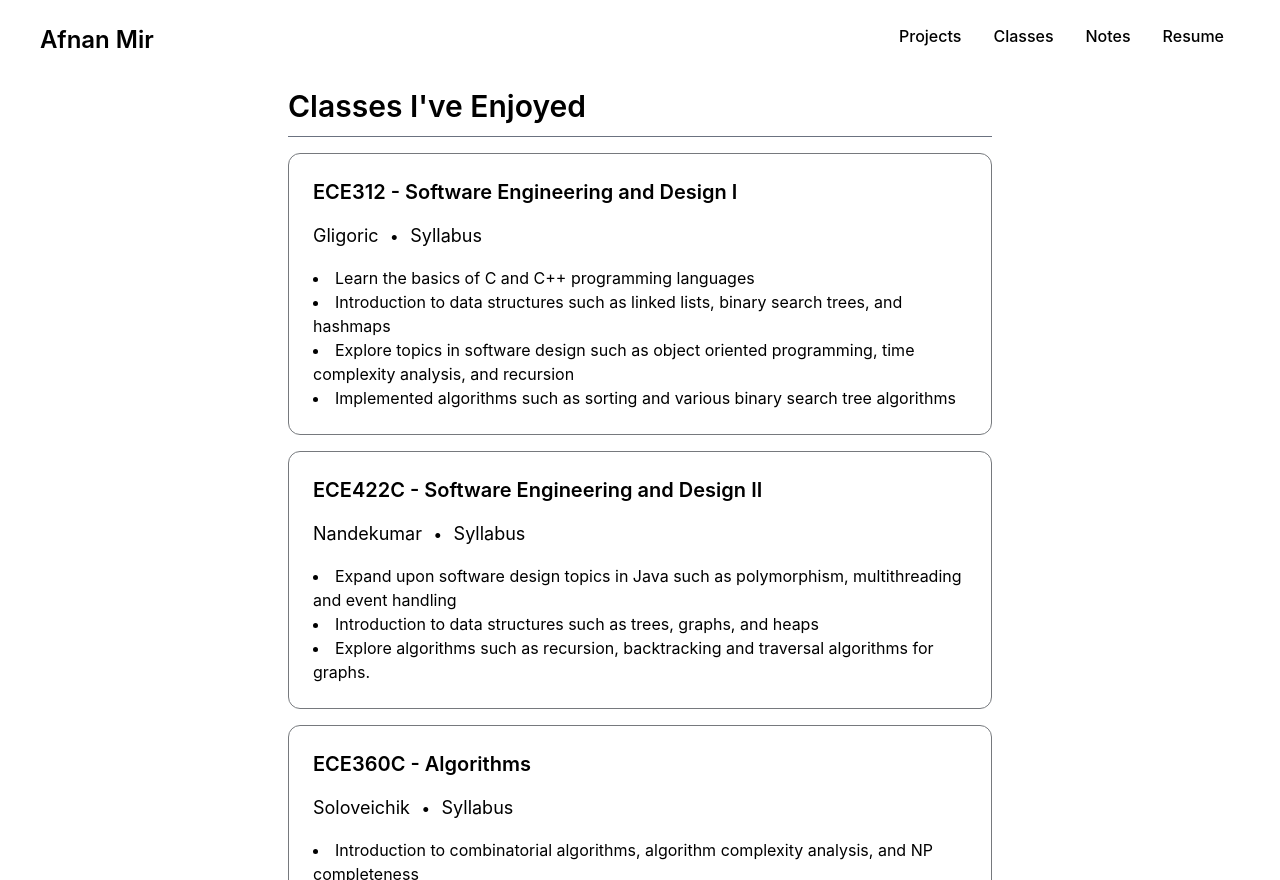
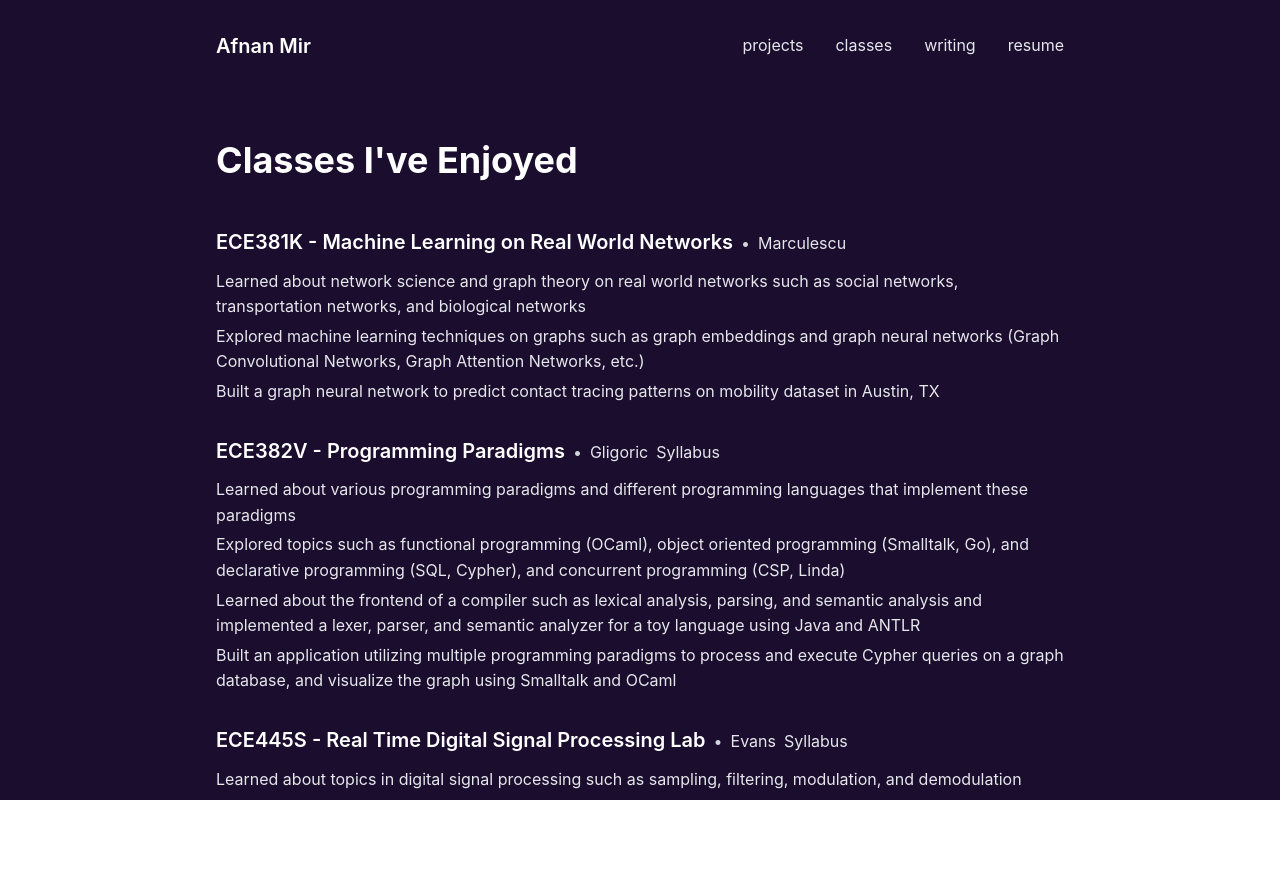
Before and after one commit to afnanmmir/afnanmmir.github.io, a Next.js app: page /classes in a window 1280 px wide. After the commit the page ends 800 px from the top, so only its background shows below. Built offline with nearby package versions, Linux system fonts and the light colour scheme.

Commit message:
redesign page

```diff
--- a/src/components/Classes/index.js
+++ b/src/components/Classes/index.js
@@ -1,23 +1,39 @@
-import { Detail, TableElement, SectionContainer, SectionTitle, PageTitle, ClassCard} from '../Utils/Utils'
 import { NavBar } from '../NavBar/NavBar'
 import { ClassInfo } from '../../data/ClassInfo'
+import Link from 'next/link'
 
 export default function Classes(){
     return (
         <>
             <NavBar />
-            <Detail.Container>
-                <Detail.ContentContainer>
-                    <div className="space-y-4">
-                        <PageTitle title="Classes I've Enjoyed" />
-                        {ClassInfo.map((course, index) => (
-                            <div className="" key={index}>
-                                <ClassCard course={course} />
+            <div className="max-w-4xl mx-auto px-6 py-12">
+                <h1 className="text-4xl font-bold text-white mb-12">Classes I've Enjoyed</h1>
+                <div className="space-y-8">
+                    {ClassInfo.slice().reverse().map((course, index) => (
+                        <div key={index} className="space-y-3">
+                            <div className="flex items-baseline">
+                                <h2 className="text-xl font-semibold text-white">{course.title}</h2>
+                                <span className="mx-2 text-gray-300">•</span>
+                                <span className="text-gray-200">{course.professor}</span>
+                                {course.link && (
+                                    <Link href={course.link}>
+                                        <a className="ml-2 text-gray-200 hover:text-purple-400 transition-colors">
+                                            Syllabus
+                                        </a>
+                                    </Link>
+                                )}
                             </div>
-                        ))}
-                    </div>
-                </Detail.ContentContainer>
-            </Detail.Container>
+                            <ul className="space-y-1">
+                                {course.description.map((desc, descIndex) => (
+                                    <li key={descIndex} className="text-gray-200">
+                                        {desc}
+                                    </li>
+                                ))}
+                            </ul>
+                        </div>
+                    ))}
+                </div>
+            </div>
         </>
     )
 }
--- a/src/components/NavBar/NavBar.js
+++ b/src/components/NavBar/NavBar.js
@@ -1,38 +1,33 @@
 import Link from "next/link";
-import { useTheme } from "next-themes";
-import Image from "next/image";
 
 export function NavBar(){
-    const { theme, setTheme } = useTheme();
     return (
-        <nav className="flex items-start justify-between flex-wrap p-6">
-            <div className="flex items-center flex-shrink-0 ml-0 md:ml-4 mr-6">
+        <nav className="max-w-4xl mx-auto px-6 py-8">
+            <div className="flex items-center justify-between">
                 <Link href="/">
-                    <a className="inline-block text-primary text-xl md:text-2xl font-semibold">
+                    <a className="text-xl font-semibold text-white hover:text-purple-400 transition-colors">
                         Afnan Mir
                     </a>
                 </Link>
-            </div>
-            <div className="flex items-center w-auto">
-                <div className="text-sm md:text-base font-normal md:font-medium md:flex-grow">
+                <div className="flex space-x-8">
                     <Link href="/projects">
-                        <a className="inline-block mr-4 md:mr-8 text-primary">
-                            Projects
+                        <a className="text-gray-200 hover:text-purple-400 transition-colors">
+                            projects
                         </a>
                     </Link>
                     <Link href="/classes">
-                        <a className="inline-block mr-4 md:mr-8 text-primary">
-                            Classes
+                        <a className="text-gray-200 hover:text-purple-400 transition-colors">
+                            classes
                         </a>
                     </Link>
                     <Link href="/AfnansNotes">
-                        <a className="inline-block mr-4 md:mr-8 text-primary">
-                            Notes
+                        <a className="text-gray-200 hover:text-purple-400 transition-colors">
+                            writing
                         </a>
                     </Link>
                     <Link href="/static/pdfs/AfnanMir_ResumeFall2023.pdf">
-                        <a className="inline-block mr-4 md:mr-8 text-primary">
-                            Resume
+                        <a className="text-gray-200 hover:text-purple-400 transition-colors">
+                            resume
                         </a>
                     </Link>
                 </div>
--- a/src/components/Projects/index.js
+++ b/src/components/Projects/index.js
@@ -1,26 +1,40 @@
-import { Detail, TableElement, SectionContainer, SectionTitle, PageTitle, ProjectCard } from '../Utils/Utils'
 import { NavBar } from '../NavBar/NavBar'
 import { ProjectData } from '../../data/ProjectInfo'
+import Link from 'next/link'
 
 export default function Projects(){
     return (
         <>
             <NavBar />
-            <Detail.Container>
-                <Detail.ContentContainer>
-                    <div className="space-y-4">
-                    <PageTitle title="Projects" />
-                    {ProjectData.map((proj, index) => (
-                        <div className="" key={index}>
-                            <SectionContainer>
-                                <ProjectCard project={proj} />
-                            </SectionContainer>
+            <div className="max-w-4xl mx-auto px-6 py-12">
+                <h1 className="text-4xl font-bold text-white mb-12">Projects</h1>
+                <div className="space-y-8">
+                    {ProjectData.map((project, index) => (
+                        <div key={index} className="space-y-3">
+                            <div className="flex items-baseline">
+                                <h2 className="text-xl font-semibold text-white">{project.title}</h2>
+                                {project.links && Object.entries(project.links).map(([key, value], linkIndex) => (
+                                    <Link key={linkIndex} href={value}>
+                                        <a className="ml-2 text-gray-200 hover:text-purple-400 transition-colors">
+                                            {key}
+                                        </a>
+                                    </Link>
+                                ))}
+                            </div>
+                            <p className="text-gray-200">{project.description}</p>
+                            {project.tools && (
+                                <div className="flex flex-wrap gap-2">
+                                    {project.tools.map((tool, toolIndex) => (
+                                        <span key={toolIndex} className="px-2 py-1 text-xs bg-purple-600 text-purple-100 rounded">
+                                            {tool}
+                                        </span>
+                                    ))}
+                                </div>
+                            )}
                         </div>
                     ))}
-                    </div>
-                </Detail.ContentContainer>
-            </Detail.Container>
+                </div>
+            </div>
         </>
-
     )
 }
--- a/src/data/HomeInfo.js
+++ b/src/data/HomeInfo.js
@@ -1,4 +1,9 @@
 const work = [
+    {
+        title: "Amazon Web Services",
+        date: "July 2024 - Present",
+        position: "Software Engineer"
+    },
     {
         title: "Amazon",
         date: "May 2023 - Aug 2023",
@@ -19,8 +24,8 @@ const work = [
 const organizations = [
     {
         title: "Longhorn Racing Solar",
-        date: "Oct 2020 - Present",
-        position: "Array Lead"
+        date: "Oct 2020 - May 2024",
+        position: "Power Generation Lead"
     }
 ]
 
@@ -32,7 +37,7 @@ const music = [
     },
     {
         playlistTitle: ".mov",
-        playlistDescription: "Movie soundtrack bangers",
+        playlistDescription: "Scores from Movies and TV Shows",
         src: "https://open.spotify.com/embed/playlist/5rDWM2q3LMAQ88ga61ulX1?utm_source=generator"
     }
 ]
--- a/src/styles/globals.css
+++ b/src/styles/globals.css
@@ -6,8 +6,15 @@ html,
 body {
   padding: 0;
   margin: 0;
-  font-family: -apple-system, BlinkMacSystemFont, Segoe UI, Roboto, Oxygen,
-    Ubuntu, Cantarell, Fira Sans, Droid Sans, Helvetica Neue, sans-serif;
+  font-family: -apple-system, BlinkMacSystemFont, 'Segoe UI', 'Roboto', 'Oxygen',
+    'Ubuntu', 'Cantarell', 'Fira Sans', 'Droid Sans', 'Helvetica Neue',
+    sans-serif;
+  line-height: 1.6;
+  color: #1a1a1a;
+  background-color: #ffffff;
+  height: 100%;
+  overflow-x: hidden;
+  overscroll-behavior: none;
 }
 
 a {
@@ -19,24 +26,111 @@ a {
   box-sizing: border-box;
 }
 
-@media (prefers-color-scheme: dark) {
-  html {
-    color-scheme: dark;
+/* Dark theme with purple-tinted background */
+html {
+  color-scheme: dark;
+}
+
+body {
+  color: #f8fafc;
+  background: #1a0d2e;
+}
+
+/* Purple-tinted background colors */
+:root {
+  --bg-primary: #1a0d2e;
+  --bg-secondary: #2d1b4e;
+  --bg-tertiary: #3d2a5e;
+  --text-primary: #f8fafc;
+  --text-secondary: #e2e8f0;
+  --text-muted: #cbd5e1;
+  --accent-purple: #8b5cf6;
+  --accent-purple-light: #a78bfa;
+}
+
+/* Smooth transitions for interactive elements */
+a, button {
+  transition: color 0.2s ease-in-out;
+}
+
+/* Remove default focus outlines and add custom ones */
+*:focus {
+  outline: none;
+}
+
+a:focus-visible,
+button:focus-visible {
+  outline: 2px solid var(--accent-purple);
+  outline-offset: 2px;
+}
+
+/* Custom utility classes for purple-tinted theme */
+.text-primary {
+  color: var(--text-primary);
+}
+
+.text-secondary {
+  color: var(--text-secondary);
+}
+
+.text-muted {
+  color: var(--text-muted);
+}
+
+.bg-primary {
+  background-color: var(--bg-primary);
+}
+
+.bg-secondary {
+  background-color: var(--bg-secondary);
+}
+
+.bg-tertiary {
+  background-color: var(--bg-tertiary);
+}
+
+.hover\:text-accent:hover {
+  color: var(--accent-purple);
+}
+
+/* Prevent overscrolling */
+#__next {
+  min-height: 100vh;
+  display: flex;
+  flex-direction: column;
+}
+
+/* Navigation bar specific styling */
+nav {
+  width: 100%;
+}
+
+/* Ensure navigation links stay on the right */
+nav .flex.space-x-8 {
+  margin-left: auto;
+}
+
+/* Ensure main content doesn't cause horizontal overflow */
+.max-w-4xl {
+  max-width: 56rem;
+  margin-left: auto;
+  margin-right: auto;
+  padding-left: 1.5rem;
+  padding-right: 1.5rem;
+}
+
+/* Prevent bounce scrolling on mobile */
+@media (max-width: 768px) {
+  body {
+    position: fixed;
+    overflow: hidden;
+    width: 100%;
+    height: 100%;
   }
-  body {
-    color: white;
-    background: black;
+
+  #__next {
+    height: 100vh;
+    overflow-y: auto;
+    -webkit-overflow-scrolling: touch;
   }
 }
-
-.landingSectionTitle::before {
-  content: '';
-  position: absolute;
-  left: 100%;
-  right: 0px;
-  top: 50%;
-  transform: translateY(-50%);
-  height: 1px;
-  width: 100vw;
-  /* @apply bg-lightText; */
-}
--- a/tailwind.config.js
+++ b/tailwind.config.js
@@ -8,7 +8,12 @@ module.exports = {
       colors: {
         dark: '#000',
         white: '#fff',
-        lightText: '#76797d'
+        lightText: '#76797d',
+        'purple-primary': '#8b5cf6',
+        'purple-secondary': '#a78bfa',
+        'purple-light': '#c4b5fd',
+        'purple-dark': '#7c3aed',
+        'purple-darker': '#6d28d9'
       }
     },
   },
```
Also changed, not shown: src/pages/index.js (+74 -57 lines).
